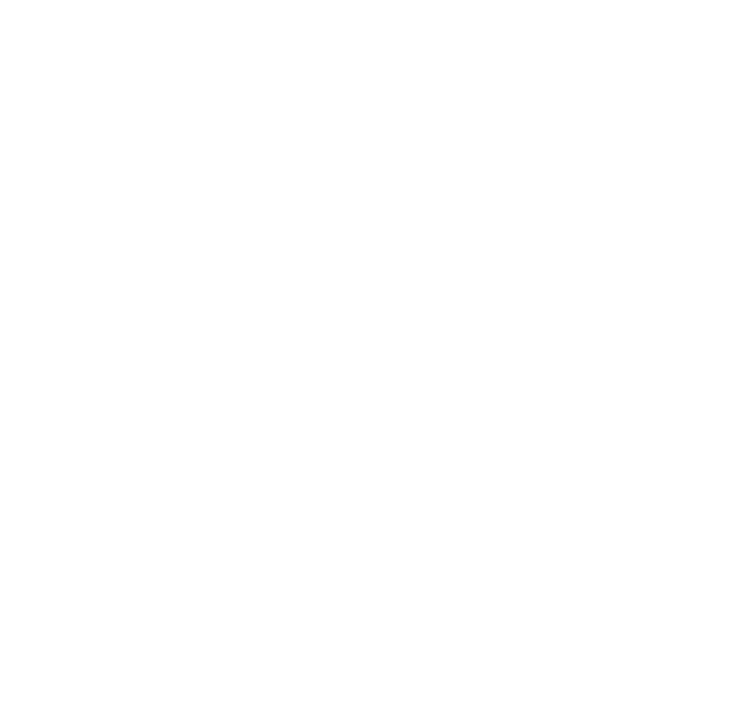
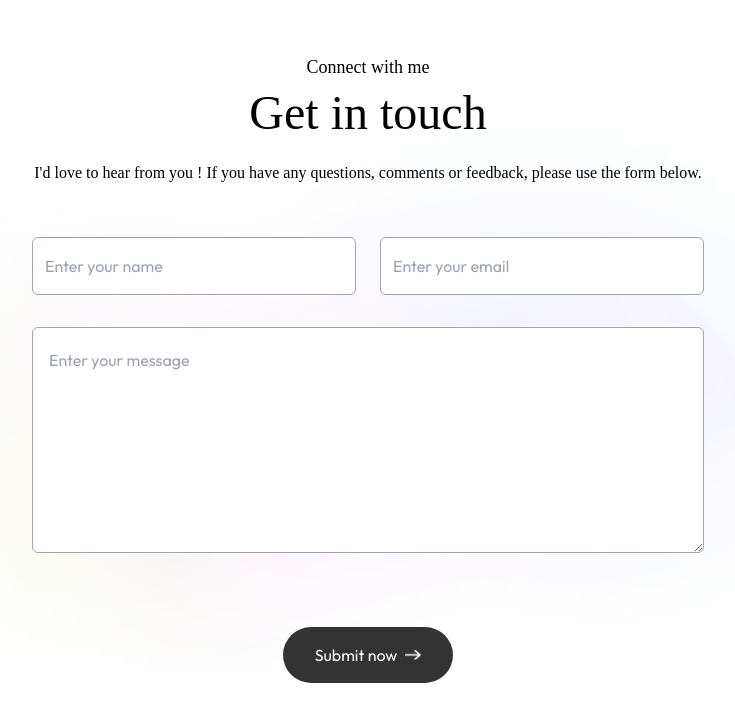
Before and after one commit to sll0yd/portfolio, a Next.js app: page / in a window 1280 px wide. Shown: the part 2992-3713 px from the top of the page, without its empty margins (272-1007 px from the left). Before the commit the page ends 3005 px from the top, so only its background shows below. Built offline with nearby package versions, Linux system fonts and the light colour scheme; a web font is replaced by a local one.

Commit message:
contact and email api

```diff
--- /dev/null
+++ b/app/components/Contact.jsx
@@ -0,0 +1,79 @@
+import { assets } from '@/assets/assets';
+import Image from 'next/image';
+import React, { useState } from 'react';
+
+const Contact = () => {
+
+  const [result, setResult] = useState("");
+
+  const onSubmit = async (event) => {
+    event.preventDefault();
+    setResult("Sending....");
+    const formData = new FormData(event.target);
+
+    formData.append("access_key", "471a6030-bb0c-4292-9b3b-172ae91f1cc7");
+
+    const response = await fetch("https://api.web3forms.com/submit", {
+      method: "POST",
+      body: formData
+    });
+
+    const data = await response.json();
+
+    if (data.success) {
+      setResult("Form Submitted Successfully");
+      event.target.reset();
+    } else {
+      console.log("Error", data);
+      setResult(data.message);
+    }
+  };
+
+  return (
+    <div
+      id="contact"
+      className='w-full px-[12%] py-10 scroll-mt-20 bg-[url("/footer-bg-color.png")] bg-no-repeat bg-center bg-[length:90%_auto]'
+    >
+      <h4 className="text-center mb-2 text-lg font-Ovo">Connect with me</h4>
+      <h2 className="text-center text-5xl font-Ovo">Get in touch</h2>
+      <p className="text-center max-w-2xl mx-auto mt-5 mb-12 font-Ovo">
+        I'd love to hear from you ! If you have any questions, comments or feedback, please use the
+        form below.
+      </p>
+      <form onSubmit={onSubmit} className="max-w-2xl mx-auto">
+        <div className="grid grid-cols-auto gap-6 mt-10 mb-8">
+          <input
+            type="text"
+            placeholder="Enter your name"
+            required
+            className="flex-1 p-3 outline-none border-[0.5px] border-gray-400 rounded-md bg-white"
+            name='name'
+          />
+          <input
+            type="email"
+            placeholder="Enter your email"
+            required
+            className="flex-1 p-3 outline-none border-[0.5px] border-gray-400 rounded-md bg-white"
+            name='email'
+          />
+        </div>
+        <textarea
+          rows="6"
+          placeholder="Enter your message"
+          required
+          className="w-full p-4 outline-none border-[0.5px] border-gray-400 rounded-md bg-white mb-16"
+          name='message'
+        ></textarea>
+        <button
+          type="submit"
+          className="py-3 px-8 w-max flex items-center justify-between gap-2 bg-black/80 text-white rounded-full mx-auto hover:bg-black duration-500"
+        >
+          Submit now <Image src={assets.right_arrow_white} alt="" className="w-4" />
+        </button>
+        <p className='mt-4'>{result}</p>
+      </form>
+    </div>
+  );
+};
+
+export default Contact;
--- a/app/page.js
+++ b/app/page.js
@@ -1,6 +1,7 @@
 'use client';
 
 import About from './components/About';
+import Contact from './components/Contact';
 import Header from './components/Header';
 import Navbar from './components/Navbar';
 import Services from './components/Services';
@@ -14,6 +15,7 @@ export default function Home() {
       <About />
       <Services />
       <Work />
+      <Contact />
     </>
   );
 }
```
Also changed, not shown: app/components/Work.jsx (+10 -5 lines).
